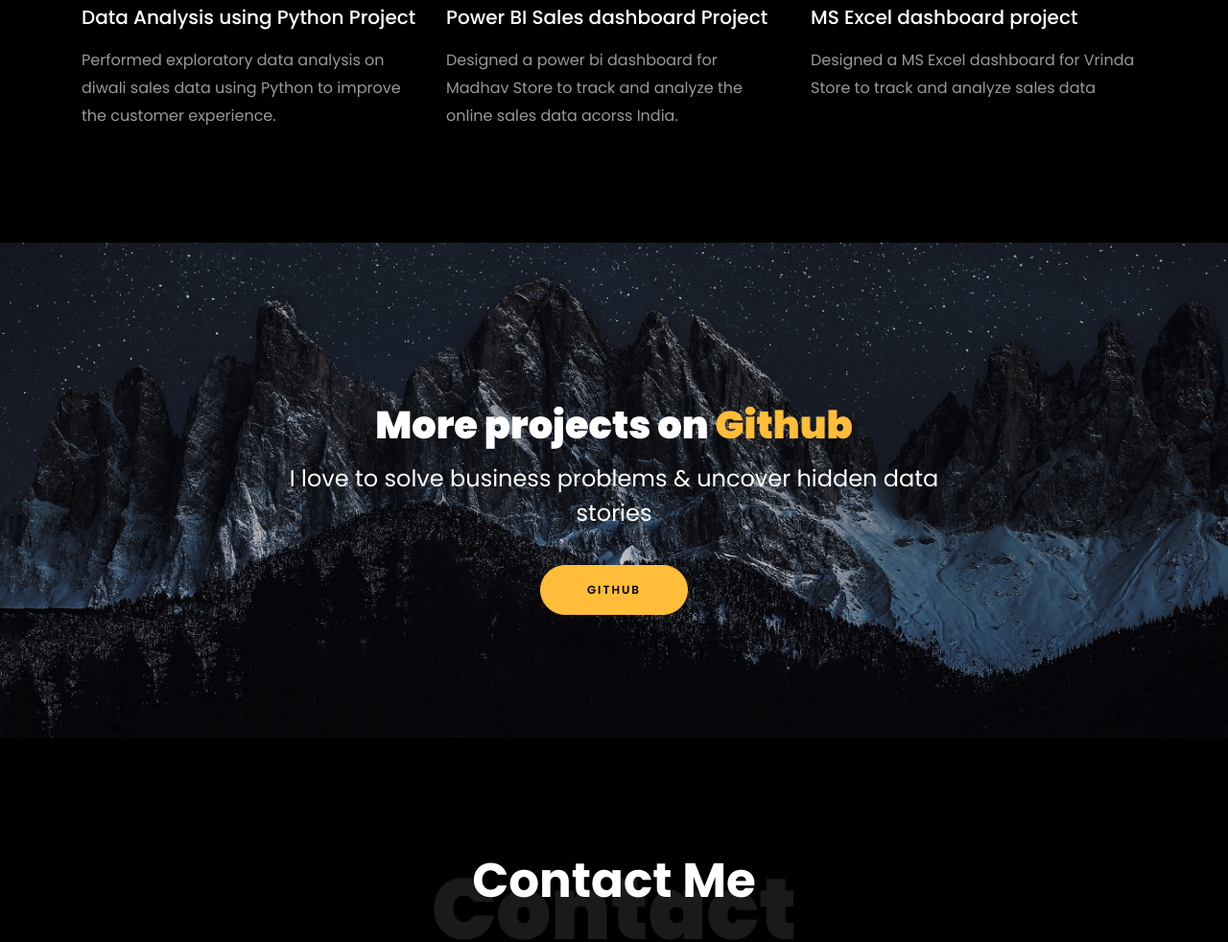
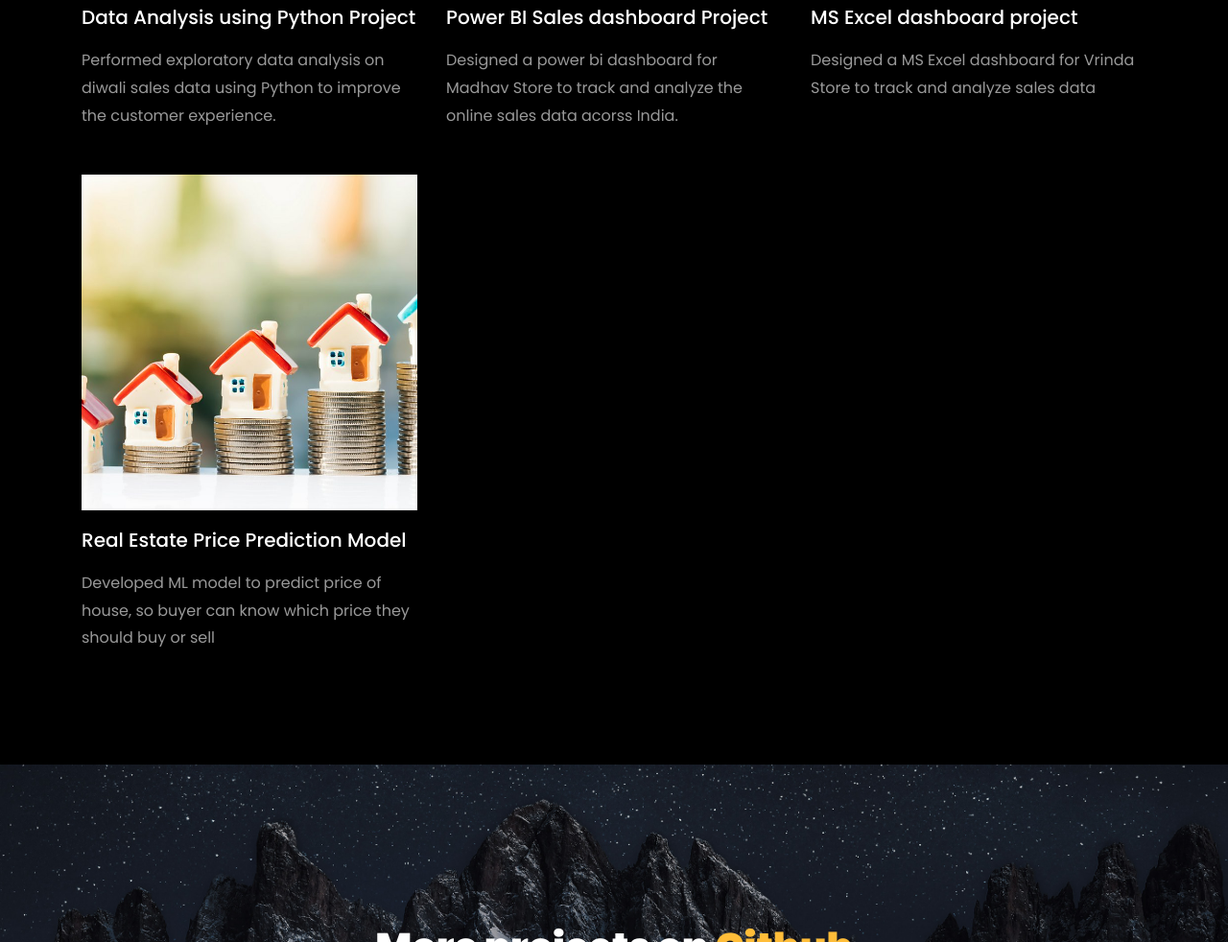
Before and after one commit to Paraskhanpara/Portfolio-Website, a plain HTML site: page index.html in a window 1280 px wide. Shown: the part 4419-5401 px from the top of the page at 96% size. Drawn offline with nearby package versions, Linux system fonts and the light colour scheme; files that its build step writes are made by us from their sources; files whose address does not match are found by name.

Commit message:
update file

```diff
--- a/index.html
+++ b/index.html
@@ -449,13 +449,24 @@
 			<div class="blog-entry justify-content-end">
 			<a href="https://github.com/Paraskhanpara/Vrinda-Store-Data-Analysis-Dashboard-Excel" class="block-20 zoom-effect" style="background-image: url('images/proj6.png');">
 			</a>
-			<div class="text mt-3 float-right d-block">
+			  <div class="text mt-3 float-right d-block">
 
 			  <h3 class="heading"><a href="https://github.com/Paraskhanpara/Vrinda-Store-Data-Analysis-Dashboard-Excel">MS Excel dashboard project</a></h3>
 			  <p>Designed a MS Excel dashboard for Vrinda Store to track and analyze sales data</p>
-			</div>
+			  </div>
+		    </div>
 		  </div>
-		</div>
+		  <div class="col-md-4 d-flex ftco-animate">
+			<div class="blog-entry justify-content-end">
+			<a href="https://github.com/Paraskhanpara/Real-Estates-Price-Prediction" class="block-20 zoom-effect" style="background-image: url('images/proj7.jpg');">
+			</a>
+			  <div class="text mt-3 float-right d-block">
+
+			  <h3 class="heading"><a href="https://github.com/Paraskhanpara/Real-Estates-Price-Prediction">Real Estate Price Prediction Model</a></h3>
+			  <p>Developed ML model to predict price of house, so buyer can know which price they should buy or sell</p>
+			  </div>
+		    </div>
+		  </div>
         </div>
 	<br>
 
```
Also changed, not shown: images/proj7.jpg (added).
